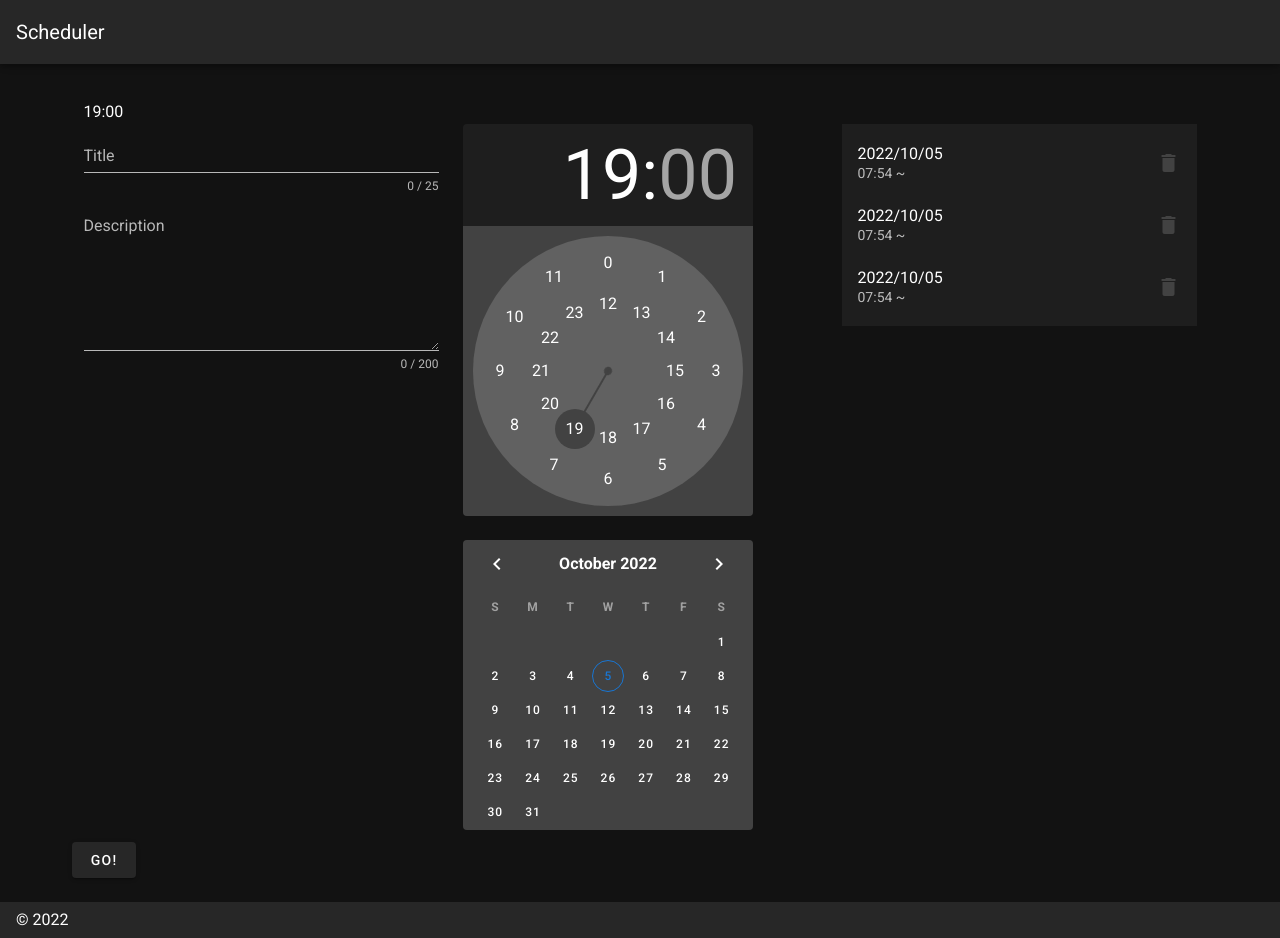
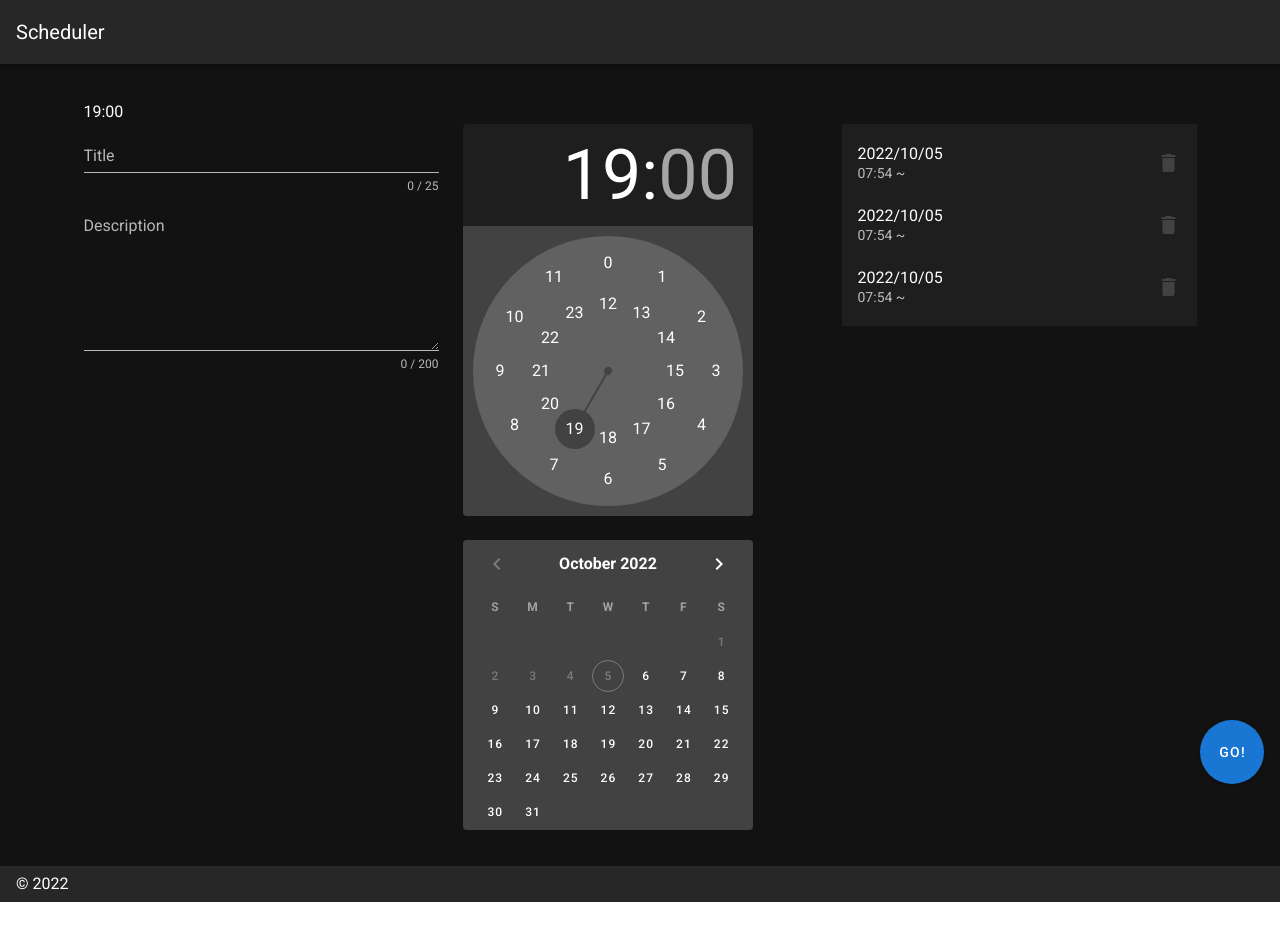
Before and after one commit to SHINYATANAKA123/nuxt-todo, a Nuxt app: page / in a window 1280 px wide. After the commit the page ends 902 px from the top, so only its background shows below. Built offline with nearby package versions, Linux system fonts and the light colour scheme.

Commit message:
fix: バリデート追加

```diff
--- a/components/EventEditor.vue
+++ b/components/EventEditor.vue
@@ -12,6 +12,7 @@
           counter
           maxlength="25"
           v-model="title"
+          :rules="[(val) => (val || '').length > 0 || 'この項目は必須です']"
         />
         <!-- 詳細入力 -->
         <v-textarea
@@ -25,11 +26,25 @@
         <v-row>
           <v-col>
             <!-- 時刻選択 -->
-            <v-time-picker format="24hr" v-model="time" />
+            <v-time-picker
+              format="24hr"
+              v-model="time"
+              :allowed-minutes="(m) => m % 5 === 0"
+            />
           </v-col>
           <v-col>
             <!-- 日付選択 -->
-            <v-date-picker no-title bottom color="primary" @change="addData" />
+            <v-date-picker
+              no-title
+              bottom
+              color="primary"
+              @change="addData"
+              :allowed-dates="
+                (v) =>
+                  !dates.map((d) => d.from.toFormat('yyyy-MM-dd')).includes(v)
+              "
+              :min="minDate"
+            />
           </v-col>
         </v-row>
       </v-col>
@@ -68,6 +83,7 @@ export default {
       title: "",
       description: "",
       time: "19:00",
+      minDate: DateTime.now().toFormat("yyyy-MM-dd"),
       dates: [
         {
           id: 1,
--- a/pages/index.vue
+++ b/pages/index.vue
@@ -1,7 +1,9 @@
 <template>
   <v-container>
     <event-editor />
-    <v-btn> Go! </v-btn>
+    <v-btn fixed elevation="2" fab large bottom right color="primary">
+      Go!
+    </v-btn>
   </v-container>
 </template>
 
```
